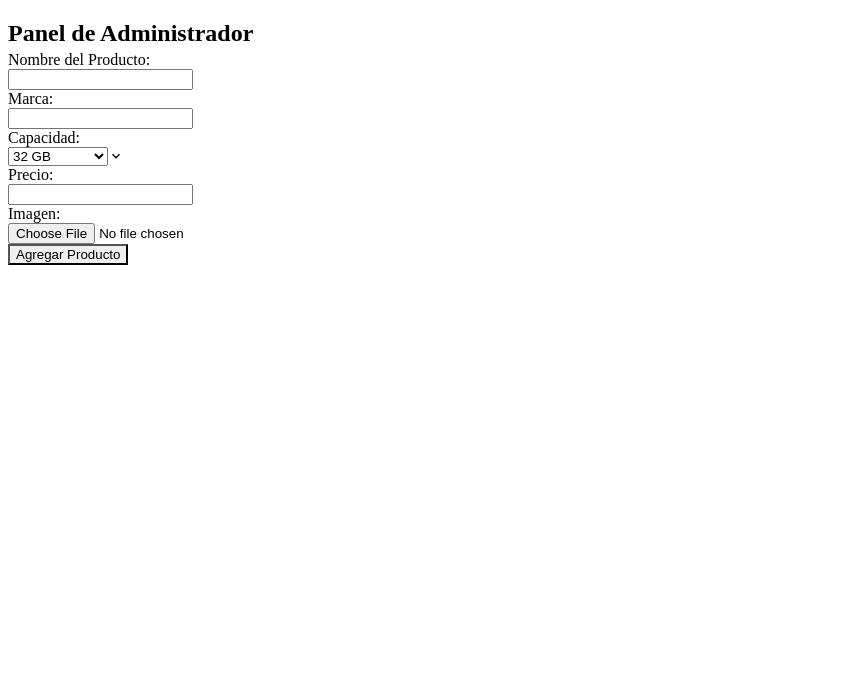
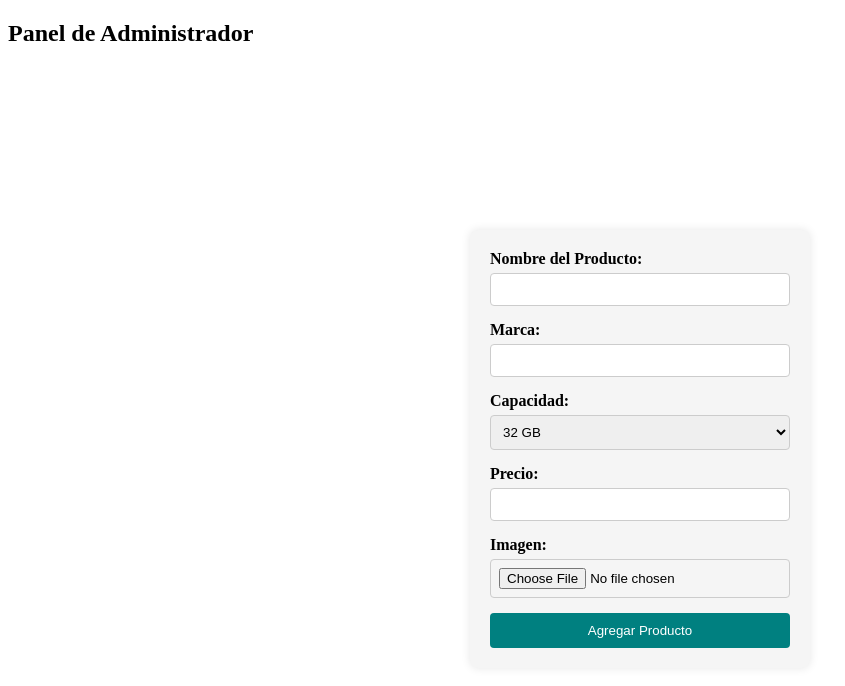
Before and after one commit to ezSan/ecommerce, a Next.js app: page /adminPanel in a window 1280 px wide. Shown: the top 686 px of the page, without its empty margins (0-845 px from the left). Built offline with nearby package versions, Linux system fonts and the light colour scheme.

Commit message:
style(productForm):  new styles with sass

```diff
--- /dev/null
+++ b/src/app/scss/components/_productForm.scss
@@ -0,0 +1,48 @@
+.product_form_container {
+    display: flex;
+    justify-content: center;
+    align-items: center;
+    height: 100vh;
+
+    .product_form {
+      width: 300px;
+      background-color: #f5f5f5;
+      padding: 20px;
+      border-radius: 8px;
+      box-shadow: 0 0 10px rgba(0, 0, 0, 0.1);
+
+      .form_control {
+        margin-bottom: 15px;
+
+        label {
+          display: block;
+          margin-bottom: 5px;
+          font-weight: bold;
+        }
+
+        input,
+        select {
+          width: 100%;
+          padding: 8px;
+          border: 1px solid #ccc;
+          border-radius: 4px;
+          box-sizing: border-box;
+        }
+      }
+
+      .submit_button {
+        width: 100%;
+        padding: 10px;
+        background-color: #008080;
+        color: #fff;
+        border: none;
+        border-radius: 4px;
+        cursor: pointer;
+        transition: background-color 0.3s;
+
+        &:hover {
+          background-color: #006666;
+        }
+      }
+    }
+  }
--- a/src/app/scss/components/components.scss
+++ b/src/app/scss/components/components.scss
@@ -1 +1,2 @@
 @forward './login';
+@forward './productForm';
--- a/src/components/ProductForm.js
+++ b/src/components/ProductForm.js
@@ -1,21 +1,18 @@
 // components/ProductForm.js
-import { useState } from 'react';
-import {
-  FormControl,
-  FormLabel,
-  Input,
-  Select,
-  Button,
-  VStack,
-} from '@chakra-ui/react';
+import { useState } from "react";
+
+import styles from "@/app/scss/globals.module.scss";
+
+const { product_form_container, product_form, form_control, submit_button } =
+  styles;
 
 const ProductForm = () => {
   const [productData, setProductData] = useState({
-    name: '',
-    brand: '',
-    capacity: '',
-    price: '',
-    image: '',
+    name: "",
+    brand: "",
+    capacity: "",
+    price: "",
+    image: "",
   });
 
   const handleChange = (e) => {
@@ -29,36 +26,36 @@ const ProductForm = () => {
   const handleSubmit = (e) => {
     e.preventDefault();
     // Enviar datos al servidor (simulado)
-    console.log('Datos del producto:', productData);
+    console.log("Datos del producto:", productData);
     // Aquí realizarías la lógica de envío a la API
   };
 
   return (
-    <VStack spacing={4} align="stretch">
-      <form onSubmit={handleSubmit}>
-        <FormControl>
-          <FormLabel>Nombre del Producto:</FormLabel>
-          <Input
+    <div className={product_form_container}>
+      <form onSubmit={handleSubmit} className={product_form}>
+        <div className={form_control}>
+          <label>Nombre del Producto:</label>
+          <input
             type="text"
             name="name"
             value={productData.name}
             onChange={handleChange}
             required
           />
-        </FormControl>
-        <FormControl>
-          <FormLabel>Marca:</FormLabel>
-          <Input
+        </div>
+        <div className={form_control}>
+          <label>Marca:</label>
+          <input
             type="text"
             name="brand"
             value={productData.brand}
             onChange={handleChange}
             required
           />
-        </FormControl>
-        <FormControl>
-          <FormLabel>Capacidad:</FormLabel>
-          <Select
+        </div>
+        <div className={form_control}>
+          <label>Capacidad:</label>
+          <select
             name="capacity"
             value={productData.capacity}
             onChange={handleChange}
@@ -68,33 +65,33 @@ const ProductForm = () => {
             <option value="64">64 GB</option>
             <option value="128">128 GB</option>
             <option value="256">256 GB</option>
-          </Select>
-        </FormControl>
-        <FormControl>
-          <FormLabel>Precio:</FormLabel>
-          <Input
+          </select>
+        </div>
+        <div className={form_control}>
+          <label>Precio:</label>
+          <input
             type="number"
             name="price"
             value={productData.price}
             onChange={handleChange}
             required
           />
-        </FormControl>
-        <FormControl>
-          <FormLabel>Imagen:</FormLabel>
-          <Input
+        </div>
+        <div className={form_control}>
+          <label>Imagen:</label>
+          <input
             type="file"
             accept="image/*"
             name="image"
             onChange={handleChange}
             required
           />
-        </FormControl>
-        <Button type="submit" colorScheme="teal">
+        </div>
+        <button type="submit" className={submit_button}>
           Agregar Producto
-        </Button>
+        </button>
       </form>
-    </VStack>
+    </div>
   );
 };
 
--- a/src/pages/adminPanel/index.js
+++ b/src/pages/adminPanel/index.js
@@ -7,9 +7,8 @@ import { Container, Heading } from '@chakra-ui/react';
 const AdminPanel = () => {
   return (
     <Container maxW="container.md" mt={8}>
-      <Heading mb={4}>Panel de Administrador</Heading>
+      <Heading mb={2}>Panel de Administrador</Heading>
       <ProductForm/>
-
     </Container>
   );
 };
```
